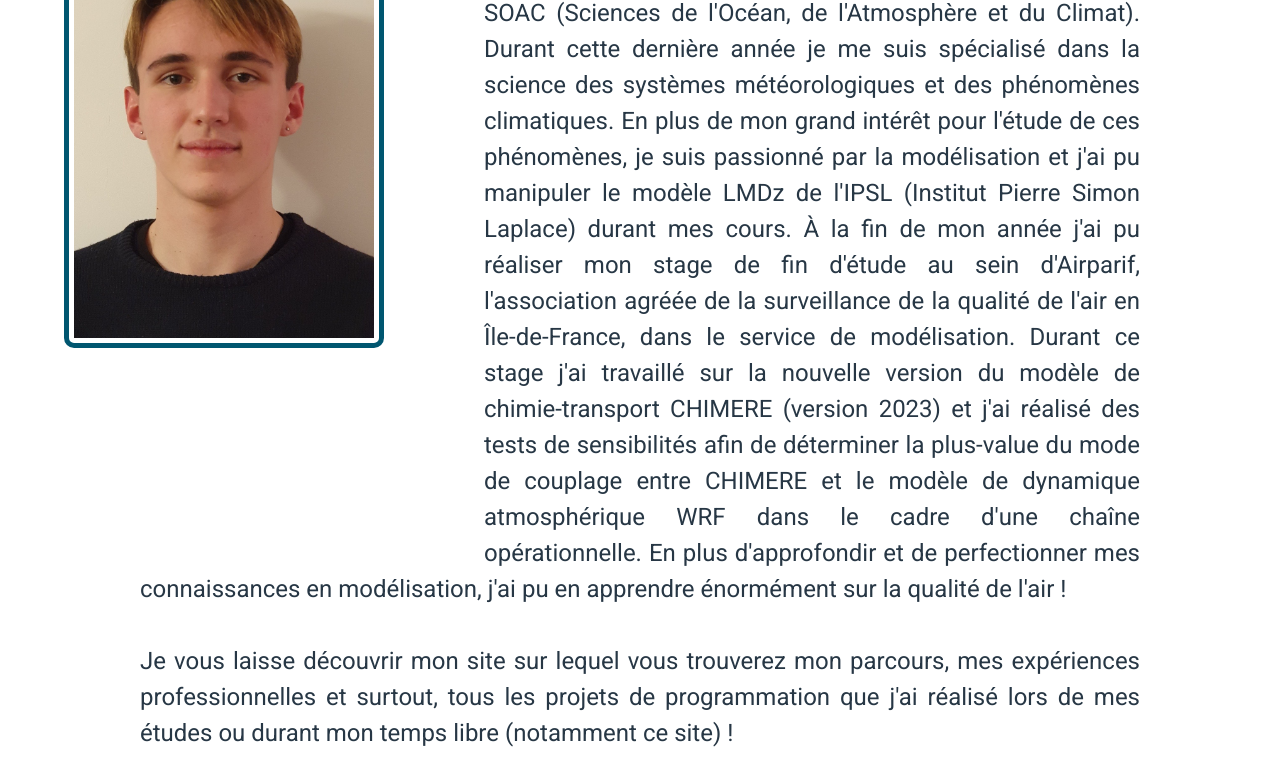
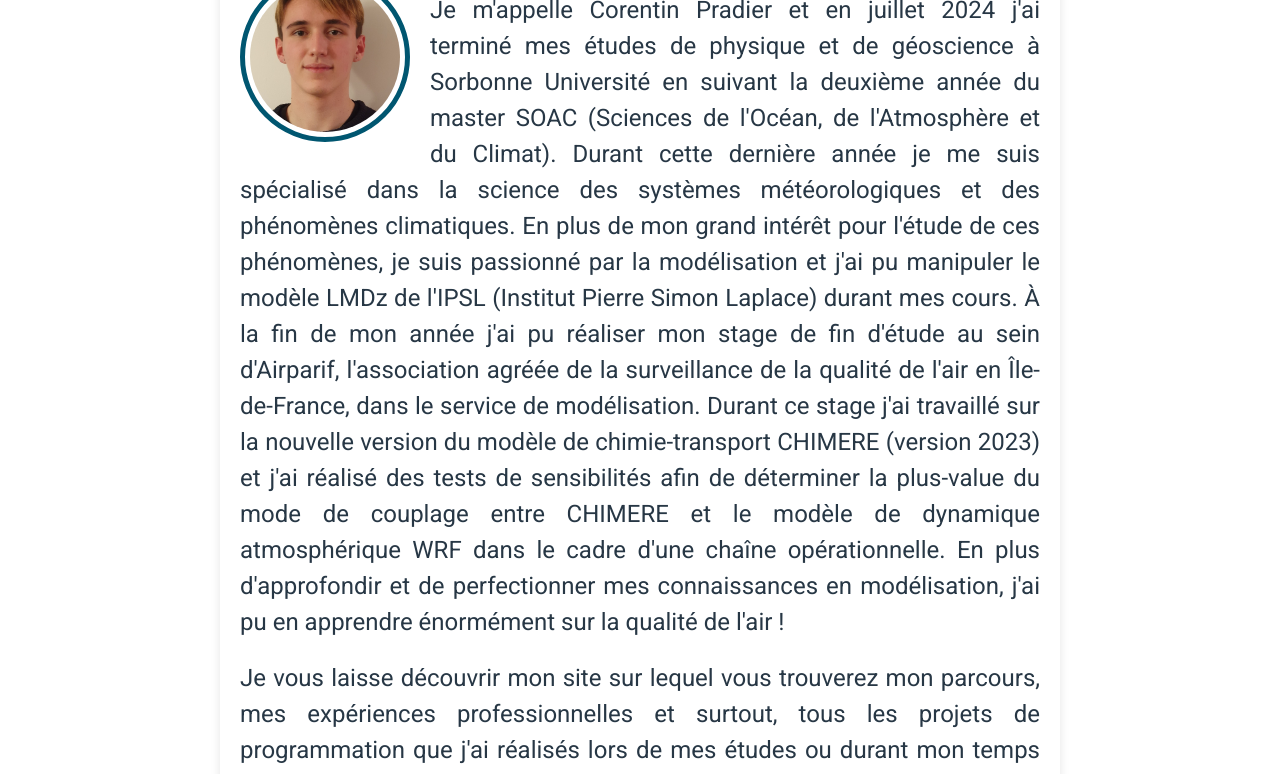
Before and after one commit to corentinpradier/corentinpradier.github.io, a plain HTML site: page index.html in a window 1280 px wide. Shown: the part 308-1082 px from the top of the page. Drawn offline with nearby package versions, Linux system fonts and the light colour scheme; a web font is replaced by a local one.

Commit message:
new index

```diff
--- /dev/null
+++ b/css/style_index.css
@@ -0,0 +1,22 @@
+.container {
+    max-width: 800px;
+    margin: 20px auto;
+    padding: 20px;
+    background-color: white;
+    box-shadow: 0 0 10px rgba(0, 0, 0, 0.1);
+}
+
+.container h3 {
+    margin-top: 0;
+    font-size: 1.5em;
+    color: #333;
+}
+
+.float-image {
+    float: left;
+    margin: 0 20px 20px 0;
+    border-radius: 50%;
+    width: 150px;
+    height: 150px;
+    object-fit: cover;
+}
--- a/index.html
+++ b/index.html
@@ -6,6 +6,7 @@
     <link rel="stylesheet" href="css/style.css">
     <link rel="stylesheet" href="css/style_header.css">
     <link rel="stylesheet" href="css/style_footer.css">
+    <link rel="stylesheet" href="css/style_index.css">
 
     <link rel="stylesheet" href="https://maxst.icons8.com/vue-static/landings/line-awesome/line-awesome/1.3.0/css/line-awesome.min.css">
     <link href="https://fonts.googleapis.com/css2?family=Arsenal+SC:ital,wght@0,400;0,700;1,400;1,700&family=Lato:ital,wght@0,100;0,300;0,400;0,700;0,900;1,100;1,300;1,400;1,700;1,900&family=Montserrat:ital,wght@0,100..900;1,100..900&family=Roboto:ital,wght@0,100;0,300;0,400;0,500;0,700;0,900;1,100;1,300;1,400;1,500;1,700;1,900&display=swap" rel="stylesheet">
@@ -27,28 +28,19 @@
         </ul>
     </header>
 
-    <!--  <h1 id="title">Profil</h1> -->
+    <h1 id="title">À propos</h1>
 
     <body>
+        <h3>Stagiaire en modélisation à Airparif</h3>
+
         <div class="container">
-                <br>
-                <h3>Stagiaire en modélisation à Airparif</h3>
-                <img src="images/Photo_identite.JPG" alt="Description de l'image" class="float-image bordure">
-                <p>  Je m'appelle Corentin Pradier, j'ai 22 ans et en juillet 2024 j'ai terminé mes études de physique et de géoscience à
-                    Sorbonne Université en suivant la deuxième année du master SOAC (Sciences de l'Océan, de l'Atmosphère et du Climat).
-                    Durant cette dernière année je me suis spécialisé dans la science des systèmes météorologiques et des phénomènes
-                    climatiques. En plus de mon grand intérêt pour l'étude de ces phénomènes, je suis passionné par la modélisation et j'ai
-                    pu manipuler le modèle LMDz de l'IPSL (Institut Pierre Simon Laplace) durant mes cours. À la fin de mon année j'ai pu
-                    réaliser mon stage de fin d'étude au sein d'Airparif, l'association agréée de la surveillance de la qualité de l'air
-                    en Île-de-France, dans le service de modélisation. Durant ce stage j'ai travaillé sur la nouvelle version du modèle
-                    de chimie-transport CHIMERE (version 2023) et j'ai réalisé des tests de sensibilités afin de déterminer la plus-value
-                    du mode de couplage entre CHIMERE et le modèle de dynamique atmosphérique WRF dans le cadre d'une chaîne opérationnelle.
-                    En plus d'approfondir et de perfectionner mes connaissances en modélisation, j'ai pu en apprendre énormément sur la qualité
-                    de l'air !
-                    <br><br>
-                    Je vous laisse découvrir mon site sur lequel vous trouverez mon parcours, mes expériences professionnelles et surtout,
-                    tous les projets de programmation que j'ai réalisé lors de mes études ou durant mon temps libre (notamment ce site) !
-                </p>
+            <img src="images/Photo_identite.JPG" alt="Description de l'image" class="float-image bordure">
+            <p>
+                Je m'appelle Corentin Pradier et en juillet 2024 j'ai terminé mes études de physique et de géoscience à Sorbonne Université en suivant la deuxième année du master SOAC (Sciences de l'Océan, de l'Atmosphère et du Climat). Durant cette dernière année je me suis spécialisé dans la science des systèmes météorologiques et des phénomènes climatiques. En plus de mon grand intérêt pour l'étude de ces phénomènes, je suis passionné par la modélisation et j'ai pu manipuler le modèle LMDz de l'IPSL (Institut Pierre Simon Laplace) durant mes cours. À la fin de mon année j'ai pu réaliser mon stage de fin d'étude au sein d'Airparif, l'association agréée de la surveillance de la qualité de l'air en Île-de-France, dans le service de modélisation. Durant ce stage j'ai travaillé sur la nouvelle version du modèle de chimie-transport CHIMERE (version 2023) et j'ai réalisé des tests de sensibilités afin de déterminer la plus-value du mode de couplage entre CHIMERE et le modèle de dynamique atmosphérique WRF dans le cadre d'une chaîne opérationnelle. En plus d'approfondir et de perfectionner mes connaissances en modélisation, j'ai pu en apprendre énormément sur la qualité de l'air !
+            </p>
+            <p>
+                Je vous laisse découvrir mon site sur lequel vous trouverez mon parcours, mes expériences professionnelles et surtout, tous les projets de programmation que j'ai réalisés lors de mes études ou durant mon temps libre (notamment ce site) !
+            </p>
         </div>
 
         <div class="horizontal-bar">
@@ -57,8 +49,6 @@
         </div>
 
     </body>
-
-
 
 
     <footer class="footer">
```
